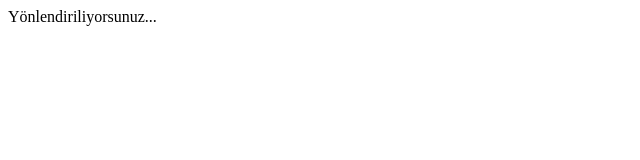
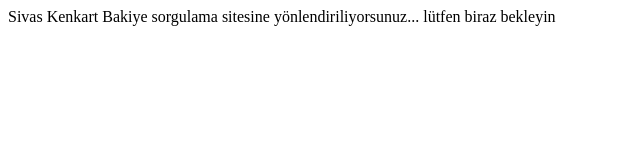
Before and after one commit to heyturkiye58/kentkart, a plain HTML site: page httpssivas-kentkart-bakiye-sorgulama-yonlendir.html in a window 1280 px wide. Shown: the whole page, without its empty margins (0-640 px from the left). Drawn offline with Linux system fonts and the light colour scheme.

Commit message:
Update and rename tv.html to httpssivas-kentkart-bakiye-sorgulama-yonlendir.html

```diff
--- a/tv.html
+++ b/httpssivas-kentkart-bakiye-sorgulama-yonlendir.html
@@ -4,6 +4,6 @@
 <meta http-equiv="pragma" content="no-cache">
 </head>
 <body>
-Yönlendiriliyorsunuz...
+Sivas Kenkart Bakiye sorgulama sitesine yönlendiriliyorsunuz... lütfen biraz bekleyin
 </body>
 </html>
```
